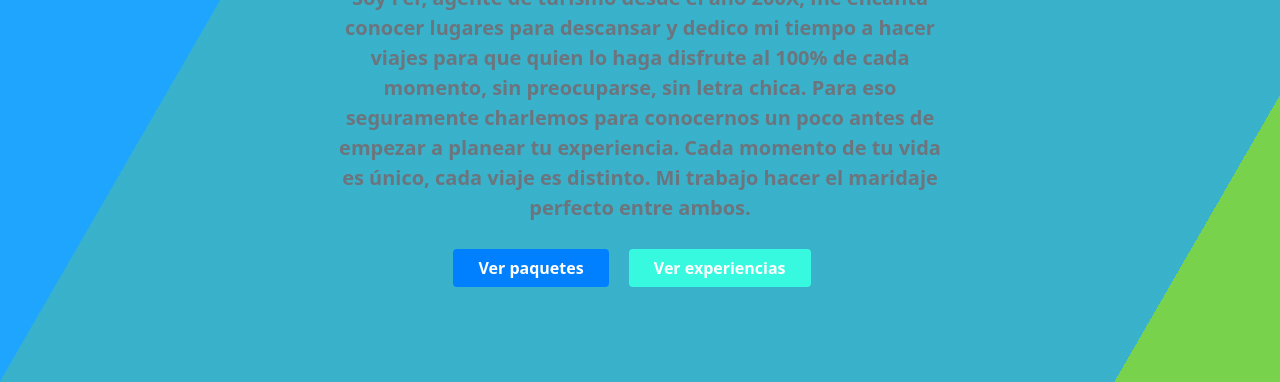
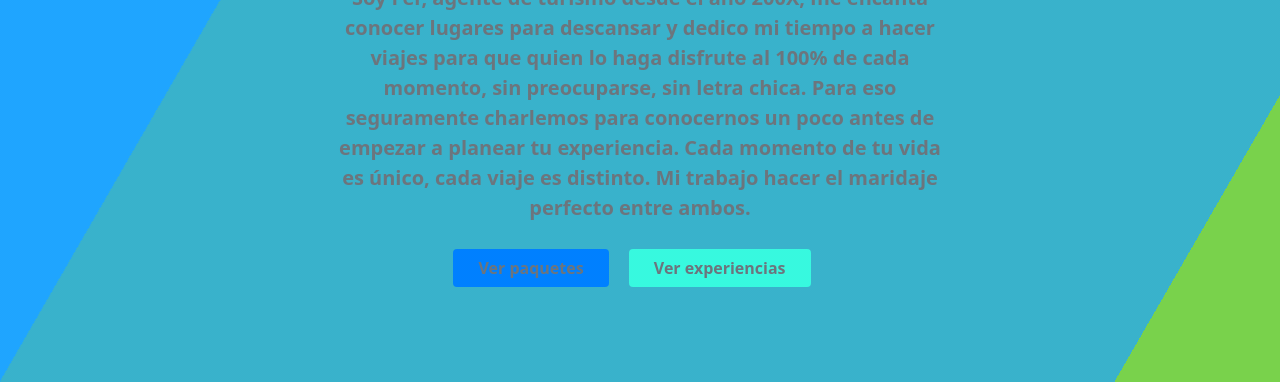
Before and after one commit to Avitchu/ferturismo, a website: page pages/bio.html in a window 1280 px wide. Shown: the part 305-687 px from the top of the page. Drawn offline with nearby package versions, Linux system fonts and the light colour scheme.

Commit message:
color tipo botones

```diff
--- a/pages/bio.html
+++ b/pages/bio.html
@@ -59,8 +59,8 @@
                 Para eso seguramente charlemos para conocernos un poco antes de empezar a planear tu experiencia.
                 Cada momento de tu vida es único, cada viaje es distinto. Mi trabajo hacer el maridaje perfecto entre ambos. </p>
         <div class="d-grid gap-2 d-sm-flex justify-content-sm-center"></div>
-        <a href="paquetes.html" type="button" class="botones_exp2 btn btn-outline-info btn-lg px-4 me-sm-3 fw-bold text-white"> Ver paquetes</a>
-        <a href="experiencias.html"type="button" class="botones_exp3 btn btn-outline-info btn-lg px-4 me-sm-3 fw-bold text-white">Ver experiencias</a>
+        <a href="paquetes.html" type="button" class="botones_exp2 btn btn-outline-info btn-lg px-4 me-sm-3 fw-bold text-secondary"> Ver paquetes</a>
+        <a href="experiencias.html"type="button" class="botones_exp3 btn btn-outline-info btn-lg px-4 me-sm-3 fw-bold text-secondary">Ver experiencias</a>
         </div>
     </div>
     </div>
```
